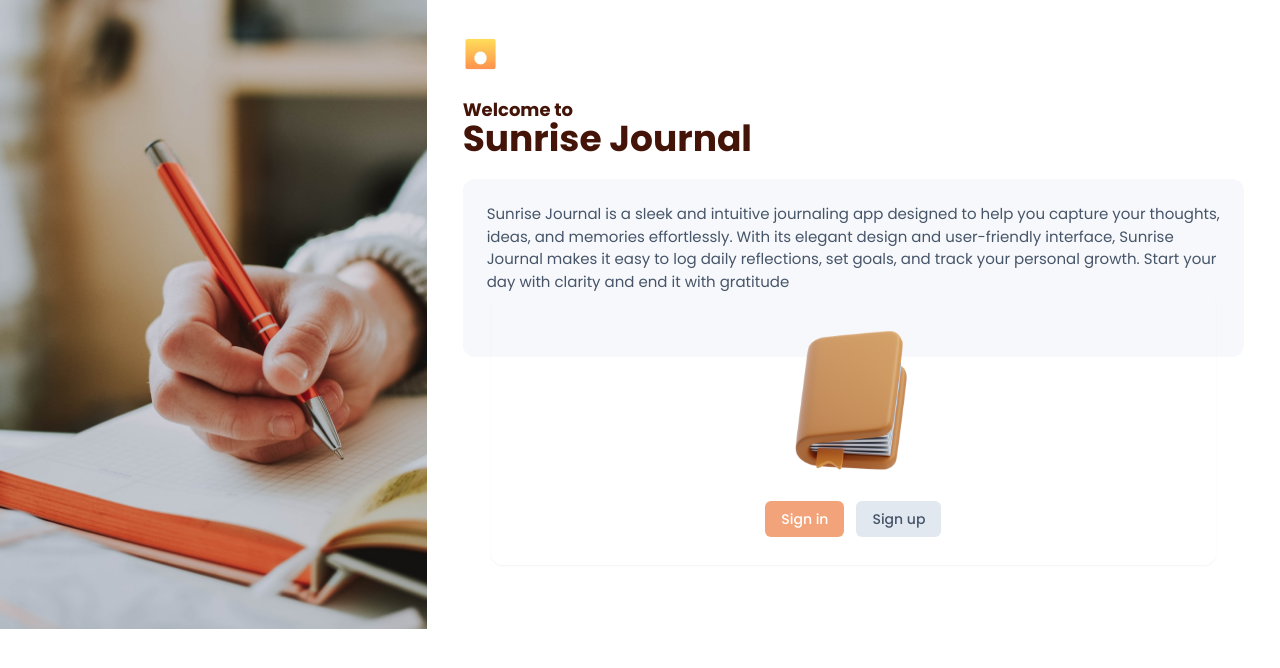
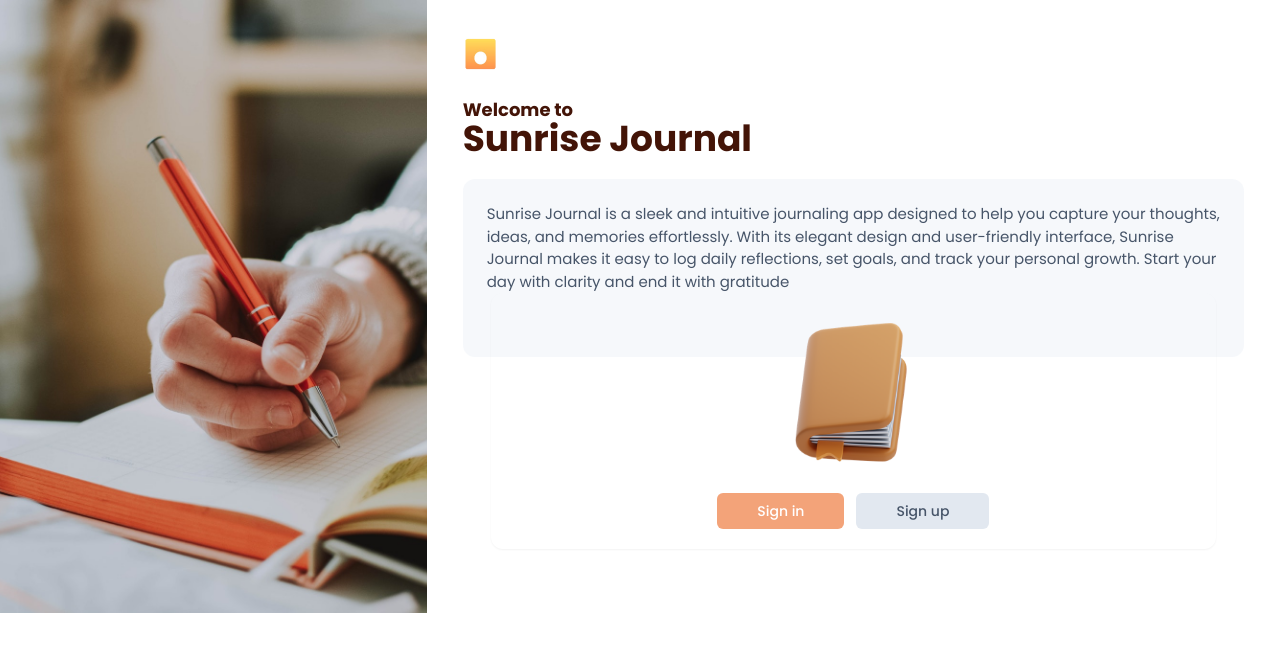
Before and after one commit to victorNwosu-Edusive/sunrise-journal, a React (Vite) app: page / in a window 1280 px wide. Shown: the top 668 px of the page. Built offline with nearby package versions, Linux system fonts and the light colour scheme; no server answers.

Commit message:
changes to homescreen IV

```diff
--- a/src/components/journalscreen.jsx
+++ b/src/components/journalscreen.jsx
@@ -31,11 +31,11 @@ function Journalscreen(){
             makes it easy to log daily reflections, set goals, and track your personal growth. Start your day with
             clarity and end it with gratitude</h1>
         </div>
-        <div className='rounded-xl p-7 m-6 md:m-16 lg:m-16 -mt-32 md:-mt-32 lg:-mt-40 shadow-sm flex z-10 flex-col items-center justify-center'>
+        <div className='rounded-xl p-5 m-6 md:m-16 lg:m-16 -mt-32 md:-mt-32 lg:-mt-40 shadow-sm flex z-10 flex-col items-center justify-center'>
             <img src={heroImage} alt="" className=' mb-5 h-40 w-auto flex items-center justify-center' />
         <div className='flex gap-3'>
-        <NavLink onClick={toggleModal} className="text-white text-[12px] md:text-sm lg:text-sm bg-orange-600/55 hover:bg-orange-600/45 p-2 px-4 font-medium duration-300 rounded-md items-center justify-center"> Sign in</NavLink>
-        <NavLink onClick={toggleModal} className="text-slate-600 text-[12px] md:text-sm lg:text-sm bg-slate-200 p-2 px-4 font-medium hover:bg-slate-300 duration-300 rounded-md items-center justify-center"> Sign up</NavLink>
+        <NavLink onClick={toggleModal} className="text-white text-[12px] md:text-sm lg:text-sm bg-orange-600/55 hover:bg-orange-600/45 p-2 px-6 md:px-10 lg:px-10 font-medium duration-300 rounded-md items-center justify-center"> Sign in</NavLink>
+        <NavLink onClick={toggleModal} className="text-slate-600 text-[12px] md:text-sm lg:text-sm bg-slate-200 p-2 px-6 md:px-10 lg:px-10 font-medium hover:bg-slate-300 duration-300 rounded-md items-center justify-center"> Sign up</NavLink>
         </div>
             {isModalOpen && <Loginmodal onClose={toggleModal} />}
 
```
